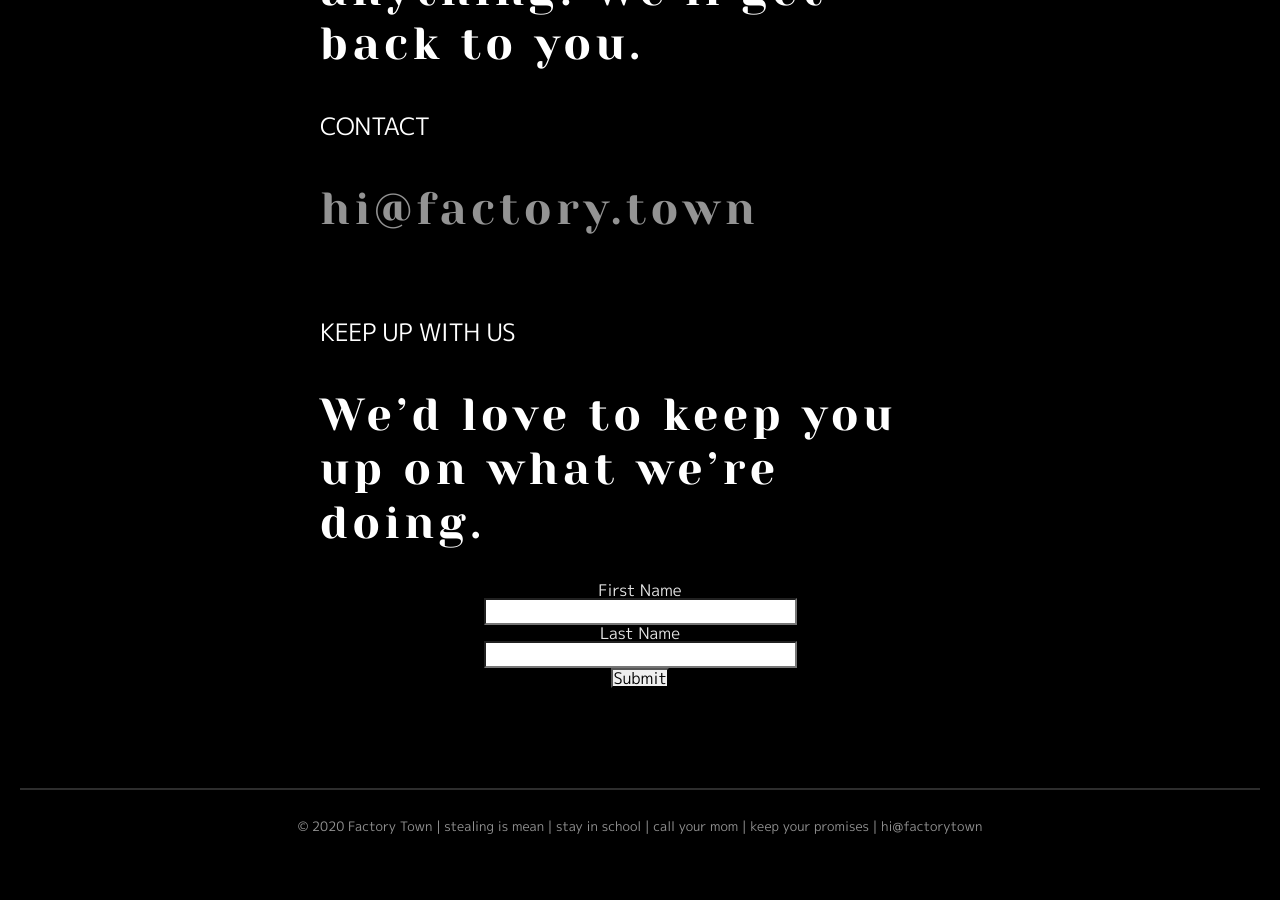
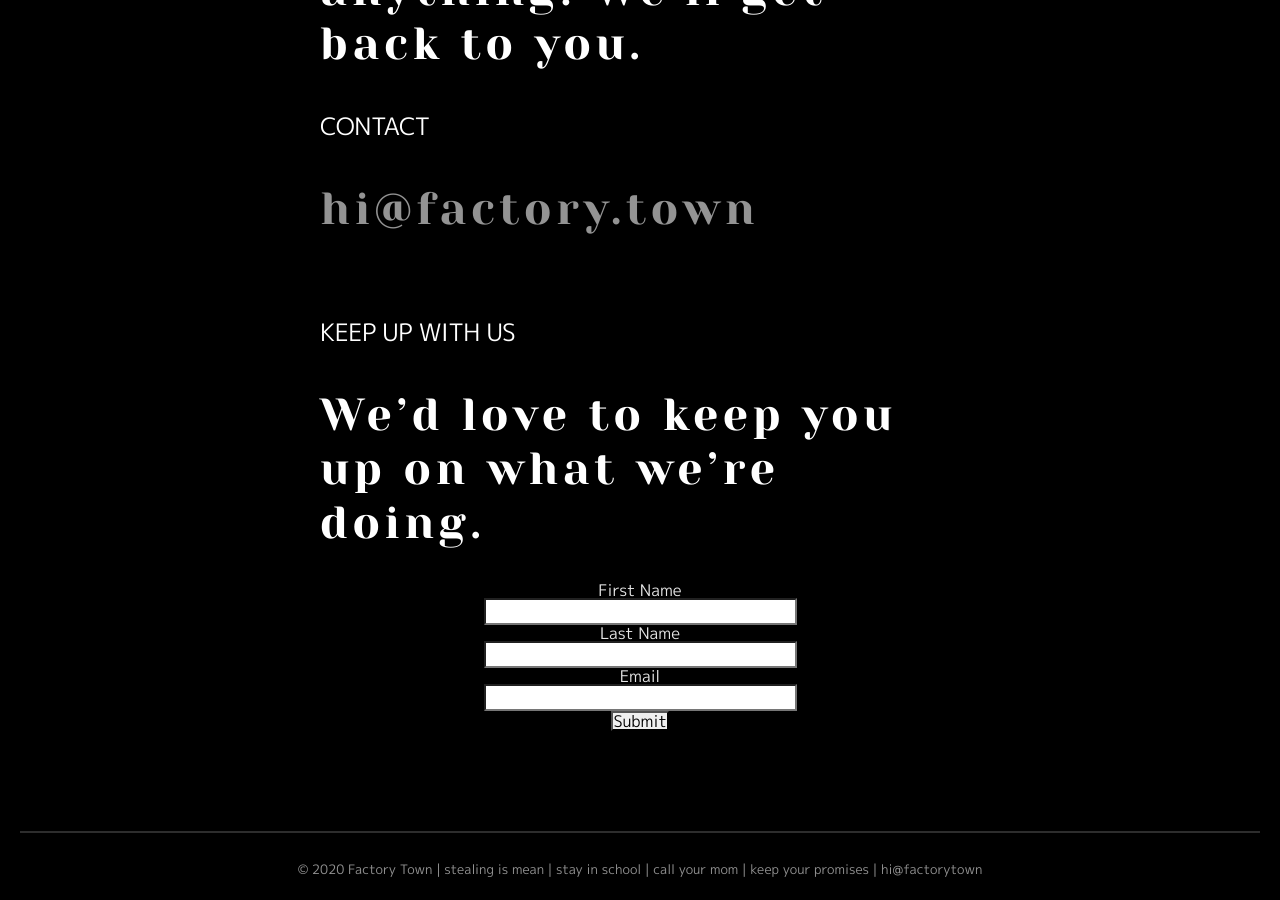
Before and after one commit to factorytown/factorytown.github.io, a Jekyll site: the page built from _pages/about.md, in a window 1280 px wide and 900 px high, scrolled down 1728 px. Built offline with Jekyll 4.4.1, drawn with Linux system fonts in a browser that asks for light colours; nearby versions of some CDN libraries; before the commit the page ends 2585 px from its top, so only the background shows below that.

Commit message:
Updated About

```diff
--- a/_pages/about.md
+++ b/_pages/about.md
@@ -34,12 +34,12 @@
 	<input type="text" name="name" id="name"/>
 	<br/>
 <label for="last">Last Name</label><br/>
-<input type="text" name="last" id="last"/><br/><div style="display:none;">
-<br/>
+<input type="text" name="last" id="last"/><br/>
+
 	<label for="email">Email</label><br/>
 	<input type="email" name="email" id="email"/>
 <br/>
-
+<div style="display:none;">
 	<label for="hp">HP</label><br/>
 	<input type="text" name="hp" id="hp"/>
 	</div>
```
